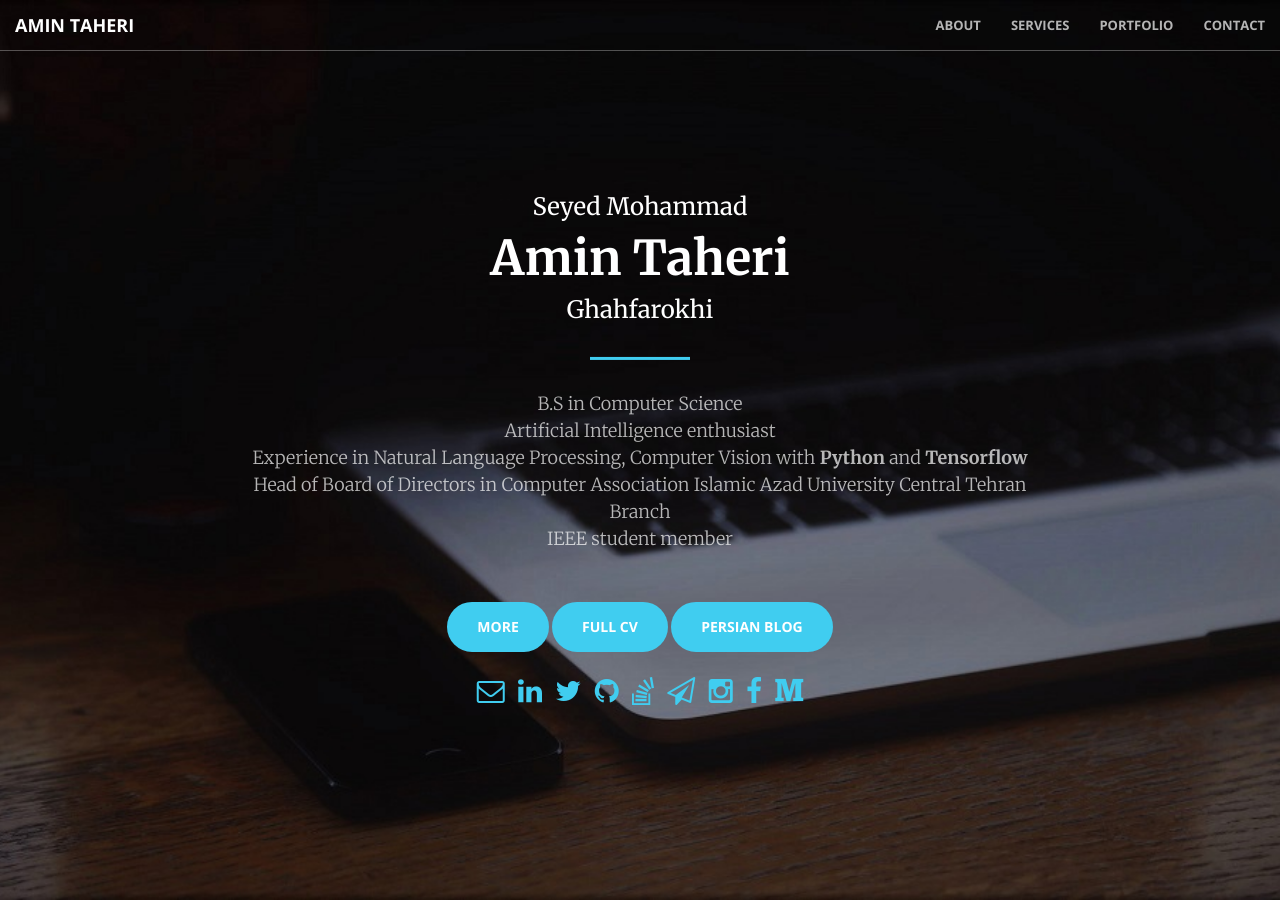
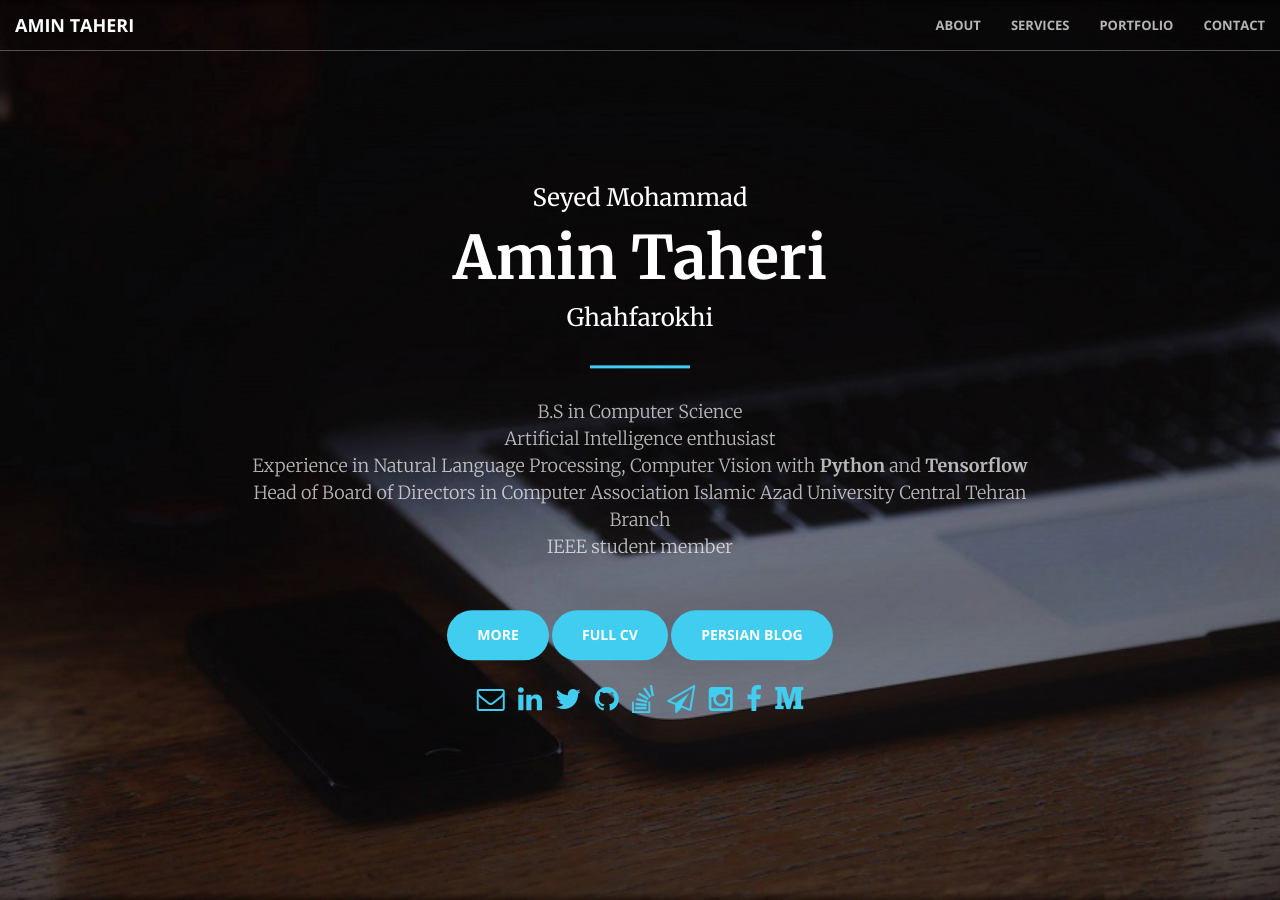
Before and after one commit to AminTaheri23/AminTaheri23.github.io, a Jekyll site: the page built from index.html, in a window 1280 px wide and 900 px high. Built offline with Jekyll 4.4.1, drawn with Linux system fonts in a browser that asks for light colours.

Commit message:
name enlargement

```diff
--- a/_includes/header.html
+++ b/_includes/header.html
@@ -1,10 +1,17 @@
 <header>
     <div class="header-content">
+        <style type="text/css">
+        div.b {
+            font-size: 60px;
+            }
+        </style>
         <div class="header-content-inner">
 
             <font size="5">
             Seyed Mohammad<br></font>
-            <font size="7"><b>Amin Taheri</b><br></font>
+            <div class="b">
+                 <b>Amin Taheri</b><br>
+            </div>
             <font size="5">Ghahfarokhi</font>
 
             <hr width="100">
```
